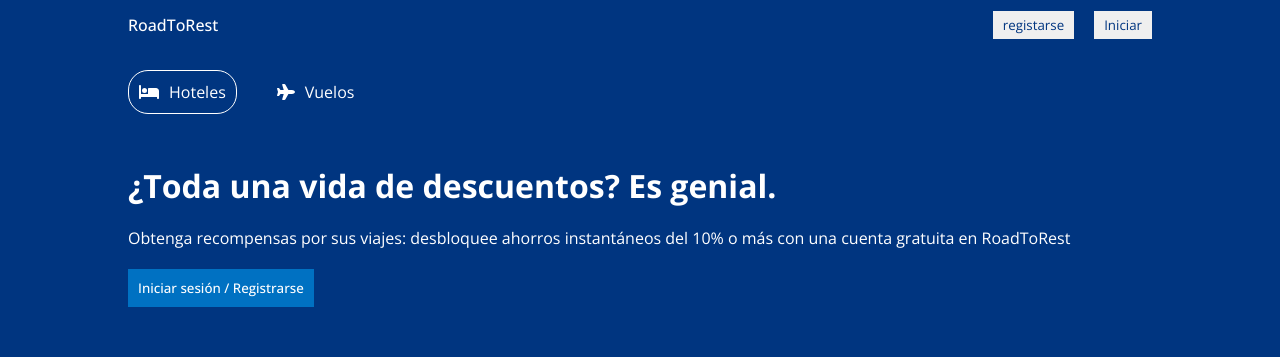
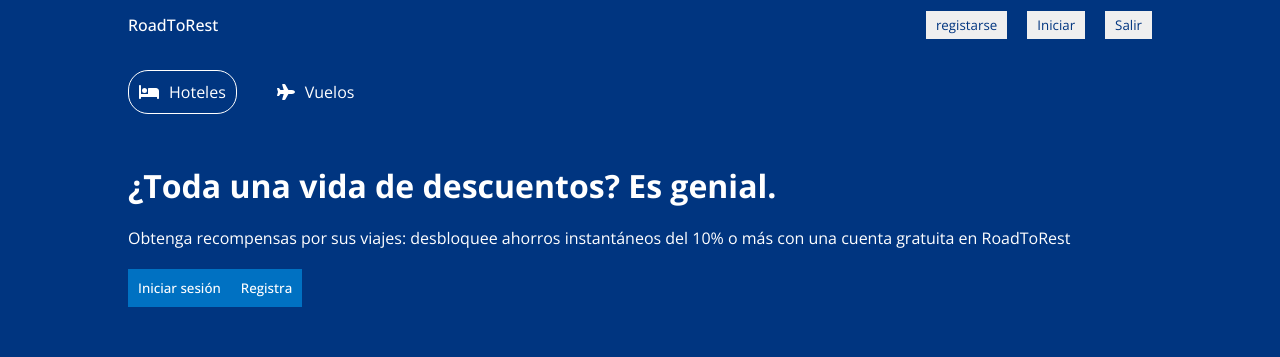
Before and after one commit to HerneyGonzalez/booking-web, a React (Create React App) app in the folder client/: page / in a window 1280 px wide. Shown: the top 357 px of the page. Built offline with nearby package versions, Linux system fonts and the light colour scheme; no server answers.

Commit message:
agregar el boton de cerrrar sesion
se agrego el boton de cerrar sesion

```diff
--- a/client/src/components/header/Header.jsx
+++ b/client/src/components/header/Header.jsx
@@ -14,6 +14,7 @@ import { format } from "date-fns";
 import { useNavigate } from "react-router-dom";
 import { SearchContext } from "../../context/SearchContext";
 import { AuthContext } from "../../context/AuthContext";
+import { Link } from "react-router-dom";
 
 const Header = ({ type }) => {
   const [destination, setDestination] = useState("");
@@ -33,7 +34,7 @@ const Header = ({ type }) => {
   });
 
   const navigate = useNavigate();
-  const { user } = useContext(AuthContext);
+  const { user , logout} = useContext(AuthContext);
 
 
   const handleOption = (name, operation) => {
@@ -78,7 +79,23 @@ const Header = ({ type }) => {
             Obtenga recompensas por sus viajes: desbloquee ahorros instantáneos del 10% o
               más con una cuenta gratuita en RoadToRest
             </p>
-            {!user && <button className="headerBtn">Iniciar sesión / Registrarse</button>}
+            {!user ? (
+              <>
+              <Link to="/login" className="headerLink">
+                <button className="headerBtn">Iniciar sesión</button>
+              </Link>
+              <Link to="/register" className="headerLink">
+                <button className="headerBtn">Registra</button>
+              </Link>
+            </>
+            ) : (
+              <>
+                <button className="headerBtn" onClick={logout}>
+                  Cerrar sesión
+                </button>
+                <div>Bienvenido, {user.username}!</div> {/* Puedes mostrar el nombre de usuario si lo deseas */}
+              </>
+            )}
             <div className="headerSearch">
               <div className="headerSearchItem">
                 <FontAwesomeIcon icon={faBed} className="headerIcon" />
--- a/client/src/components/navbar/Navbar.jsx
+++ b/client/src/components/navbar/Navbar.jsx
@@ -17,6 +17,7 @@ const Navbar = () => {
           <div className="navItems">
             <button className="navButton">registarse</button>
             <button className="navButton">Iniciar</button>
+            <button className="navButton">Salir</button>
           </div>
         )}
       </div>
--- a/client/src/context/AuthContext.js
+++ b/client/src/context/AuthContext.js
@@ -6,7 +6,9 @@ const INITIAL_STATE = {
   error: null,
 };
 
-export const AuthContext = createContext(INITIAL_STATE);
+export const AuthContext = createContext({
+  INITIAL_STATE,
+  logout: () => {} });
 
 const AuthReducer = (state, action) => {
   switch (action.type) {
@@ -42,6 +44,13 @@ const AuthReducer = (state, action) => {
 export const AuthContextProvider = ({ children }) => {
   const [state, dispatch] = useReducer(AuthReducer, INITIAL_STATE);
 
+  const logout = () => {
+    dispatch({ type: "LOGOUT" });
+    localStorage.removeItem("user"); // Limpiar datos de usuario del localStorage
+    // Limpiar la cookie de sesión si es necesario
+    document.cookie = ""; // Descomenta esta línea si estás utilizando cookies para la autenticación
+  };
+
   useEffect(() => {
     localStorage.setItem("user", JSON.stringify(state.user));
   }, [state.user]);
@@ -53,6 +62,7 @@ export const AuthContextProvider = ({ children }) => {
         loading: state.loading,
         error: state.error,
         dispatch,
+        logout,
       }}
     >
       {children}
```
Also changed, not shown: 2 other files (tests, documents, lock files or other folders).
